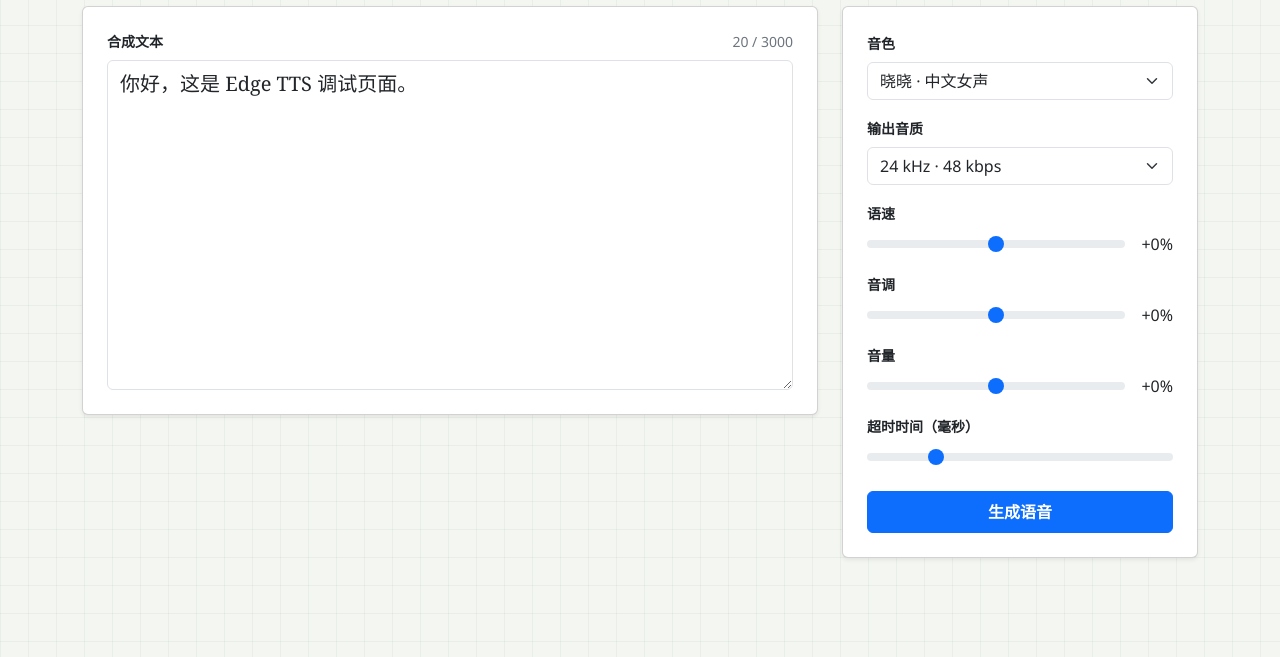
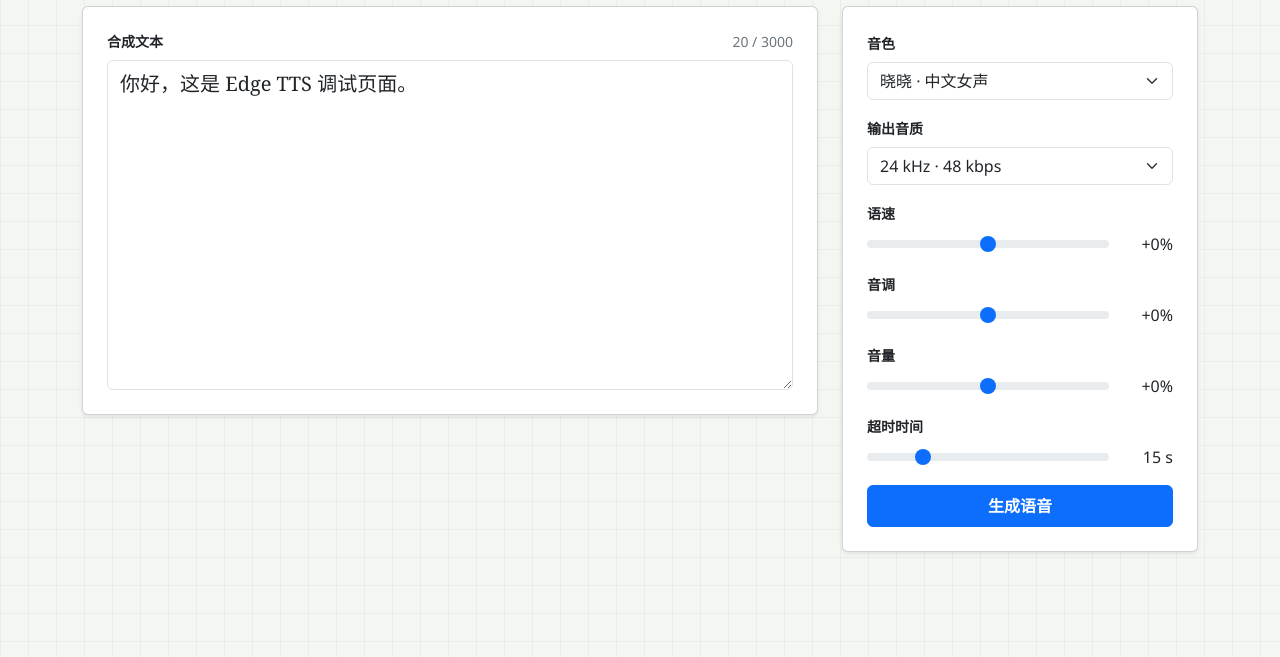
Before and after one commit to utaware/a-forward-step, a website: page index.html in a window 1280 px wide. Shown: the part 143-800 px from the top of the page. Drawn offline with nearby package versions, Linux system fonts and the light colour scheme.

Commit message:
feat: 简化页面组件为webcomponents

```diff
--- a/index.html
+++ b/index.html
@@ -30,9 +30,7 @@
         <aside class="col-12 col-lg-4 d-grid gap-4">
           <section class="card shadow-sm">
             <div class="card-body p-4">
-              <div class="mb-3">
-                <label class="form-label small fw-bold" for="voice">音色</label>
-                <select class="form-select" id="voice" name="voice">
+              <tts-select-field label="音色" input-id="voice" name="voice">
                 <option value="zh-CN-XiaoxiaoNeural" data-lang="zh-CN">晓晓 · 中文女声</option>
                 <option value="zh-CN-YunxiNeural" data-lang="zh-CN">云希 · 中文男声</option>
                 <option value="zh-CN-YunjianNeural" data-lang="zh-CN">云健 · 中文男声</option>
@@ -40,48 +38,20 @@
                 <option value="en-US-AriaNeural" data-lang="en-US">Aria · English</option>
                 <option value="en-US-GuyNeural" data-lang="en-US">Guy · English</option>
                 <option value="ja-JP-NanamiNeural" data-lang="ja-JP">Nanami · 日本語</option>
-                </select>
-              </div>
+              </tts-select-field>
 
               <input id="lang" name="lang" type="hidden" value="zh-CN" />
 
-              <div class="mb-3">
-                <label class="form-label small fw-bold" for="outputFormat">输出音质</label>
-                <select class="form-select" id="outputFormat" name="outputFormat">
+              <tts-select-field label="输出音质" input-id="outputFormat" name="outputFormat">
                 <option value="audio-16khz-32kbitrate-mono-mp3">16 kHz · 32 kbps</option>
                 <option value="audio-24khz-48kbitrate-mono-mp3" selected>24 kHz · 48 kbps</option>
                 <option value="audio-24khz-96kbitrate-mono-mp3">24 kHz · 96 kbps</option>
-                </select>
-              </div>
+              </tts-select-field>
 
-              <div class="mb-3">
-                <label class="form-label small fw-bold" for="rate">语速</label>
-                <div class="d-flex align-items-center gap-3">
-                  <input class="form-range" id="rate" name="rate" type="range" min="-100" max="100" value="0" />
-                  <output for="rate">+0%</output>
-                </div>
-              </div>
-
-              <div class="mb-3">
-                <label class="form-label small fw-bold" for="pitch">音调</label>
-                <div class="d-flex align-items-center gap-3">
-                  <input class="form-range" id="pitch" name="pitch" type="range" min="-100" max="100" value="0" />
-                  <output for="pitch">+0%</output>
-                </div>
-              </div>
-
-              <div class="mb-3">
-                <label class="form-label small fw-bold" for="volume">音量</label>
-                <div class="d-flex align-items-center gap-3">
-                  <input class="form-range" id="volume" name="volume" type="range" min="-100" max="100" value="0" />
-                  <output for="volume">+0%</output>
-                </div>
-              </div>
-
-              <div class="mb-3">
-                <label class="form-label small fw-bold" for="timeout">超时时间（毫秒）</label>
-                <input id="timeoutRange" type="range" name="timeout" class="form-range" min="3000" max="60000" step="1000" value="15000" />
-              </div>
+              <tts-range-field label="语速" input-id="rate" name="rate" min="-100" max="100" value="0" percent></tts-range-field>
+              <tts-range-field label="音调" input-id="pitch" name="pitch" min="-100" max="100" value="0" percent></tts-range-field>
+              <tts-range-field label="音量" input-id="volume" name="volume" min="-100" max="100" value="0" percent></tts-range-field>
+              <tts-range-field label="超时时间" input-id="timeout" name="timeout" min="3" max="60" step="1" value="15"></tts-range-field>
 
               <button class="btn btn-primary w-100 py-2 fw-bold" id="submit" type="submit">生成语音</button>
             </div>
@@ -100,6 +70,7 @@
       </form>
     </main>
 
+    <script src="/js/components.js"></script>
     <script src="/js/index.js"></script>
   </body>
 </html>
--- a/public/css/index.css
+++ b/public/css/index.css
@@ -27,3 +27,8 @@ h1 {
   font-size: 20px;
   line-height: 1.65;
 }
+
+output {
+  width: 60px; /* Adjust the width as needed */
+  text-align: right;
+}
--- /dev/null
+++ b/public/js/components.js
@@ -0,0 +1,61 @@
+class TtsSelectField extends HTMLElement {
+  connectedCallback() {
+    if (this.dataset.ready) return
+
+    const options = this.innerHTML
+    const inputId = this.getAttribute('input-id')
+    const name = this.getAttribute('name')
+    const label = this.getAttribute('label')
+
+    this.classList.add('d-block', 'mb-3')
+    this.innerHTML = `
+      <label class="form-label small fw-bold" for="${inputId}">${label}</label>
+      <select class="form-select" id="${inputId}" name="${name}">${options}</select>
+    `
+    this.dataset.ready = 'true'
+  }
+}
+
+class TtsRangeField extends HTMLElement {
+  connectedCallback() {
+    if (this.dataset.ready) return
+
+    const inputId = this.getAttribute('input-id')
+    const name = this.getAttribute('name')
+    const label = this.getAttribute('label')
+    const min = this.getAttribute('min')
+    const max = this.getAttribute('max')
+    const step = this.getAttribute('step') || '1'
+    const value = this.getAttribute('value') || '0'
+
+    this.classList.add('d-block', 'mb-3')
+    this.innerHTML = `
+      <label class="form-label small fw-bold" for="${inputId}">${label}</label>
+      <div class="d-flex align-items-center gap-3">
+        <input class="form-range" id="${inputId}" name="${name}" type="range" min="${min}" max="${max}" step="${step}" value="${value}" />
+        <output for="${inputId}"></output>
+      </div>
+    `
+
+    const input = this.querySelector('input')
+    const output = this.querySelector('output')
+    const labelEl = this.querySelector('label')
+    const updateOutput = () => {
+      const number = Number(input.value)
+      output.value = this.hasAttribute('percent') ? `${number >= 0 ? '+' : ''}${number}%` : `${number} s`
+    }
+
+    const resetOutput = () => {
+      input.value = value
+      updateOutput()
+    }
+
+    input.addEventListener('input', updateOutput)
+    labelEl.addEventListener('click', resetOutput)
+    updateOutput()
+    this.dataset.ready = 'true'
+  }
+}
+
+customElements.define('tts-select-field', TtsSelectField)
+customElements.define('tts-range-field', TtsRangeField)
--- a/public/js/index.js
+++ b/public/js/index.js
@@ -4,7 +4,7 @@ const count = document.querySelector('#count')
 const voice = document.querySelector('#voice')
 const lang = document.querySelector('#lang')
 const submit = document.querySelector('#submit')
-const status = document.querySelector('#status')
+const statusEl = document.querySelector('#status')
 const player = document.querySelector('#player')
 const audio = document.querySelector('#audio')
 const download = document.querySelector('#download')
@@ -17,13 +17,6 @@ function formatPercent(value) {
   const number = Number(value)
   return `${number >= 0 ? '+' : ''}${number}%`
 }
-
-document.querySelectorAll('input[type="range"]').forEach(input => {
-  const output = input.parentElement.querySelector('output')
-  input.addEventListener('input', () => {
-    output.value = formatPercent(input.value)
-  })
-})
 
 voice.addEventListener('change', () => {
   lang.value = voice.selectedOptions[0].dataset.lang
@@ -42,7 +35,7 @@ form.addEventListener('submit', async event => {
   payload.rate = formatPercent(payload.rate)
   payload.pitch = formatPercent(payload.pitch)
   payload.volume = formatPercent(payload.volume)
-  payload.timeout = Number(payload.timeout)
+  payload.timeout = Number(payload.timeout) * 1000
 
   try {
     const response = await fetch('/api/tts', {
@@ -57,10 +50,10 @@ form.addEventListener('submit', async event => {
     audio.src = audioUrl
     download.href = result.audioUrl
     player.hidden = false
-    status.textContent = '生成完成'
+    statusEl.textContent = '生成完成'
     await audio.play().catch(() => undefined)
   } catch (error) {
-    status.textContent = error.message || '语音生成失败'
+    statusEl.textContent = error.message || '语音生成失败'
   } finally {
     submit.disabled = false
   }
```
Lines whose indentation alone changed are shown as unchanged.
